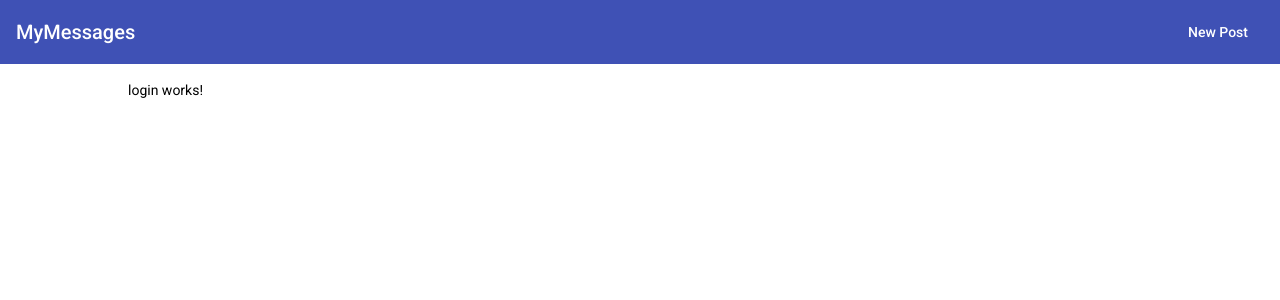
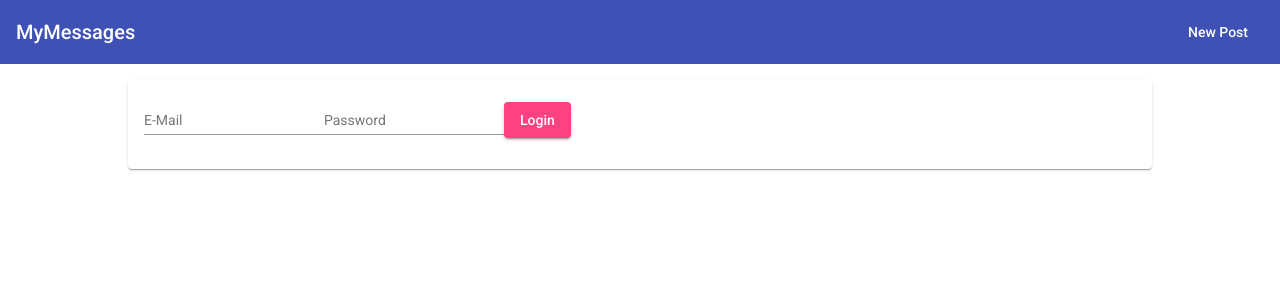
Before and after one commit to Ibrahim-Mowafy/MEAN-Stack-App, an Angular app: page /login in a window 1280 px wide. Shown: the top 300 px of the page. Built offline with nearby package versions, Linux system fonts and the light colour scheme.

Commit message:
adding login form to component

```diff
--- a/src/app/auth/login/login.component.html
+++ b/src/app/auth/login/login.component.html
@@ -1 +1,21 @@
-<p>login works!</p>
+<mat-card>
+  <mat-spinner *ngIf="isLoading" color="accent"></mat-spinner>
+  <form #loginForm="ngForm" *ngIf="!isLoading">
+    <mat-form-field>
+      <input matInput type="email" placeholder="E-Mail" name="email" />
+      <mat-error *ngIf="">Please enter a valid email .</mat-error>
+    </mat-form-field>
+
+    <mat-form-field>
+      <input matInput type="password" name="password" placeholder="Password" />
+      <mat-error *ngIf=""> Please enter a valid password. </mat-error>
+    </mat-form-field>
+    <button
+      mat-raised-button
+      color="accent"
+      type="submit"
+    >
+      Login
+    </button>
+  </form>
+</mat-card>
--- a/src/app/auth/login/login.component.ts
+++ b/src/app/auth/login/login.component.ts
@@ -3,13 +3,12 @@ import { Component, OnInit } from '@angular/core';
 @Component({
   selector: 'app-login',
   templateUrl: './login.component.html',
-  styleUrls: ['./login.component.css']
+  styleUrls: ['./login.component.css'],
 })
 export class LoginComponent implements OnInit {
+  isLoading = false;
 
-  constructor() { }
+  constructor() {}
 
-  ngOnInit(): void {
-  }
-
+  ngOnInit(): void {}
 }
```
